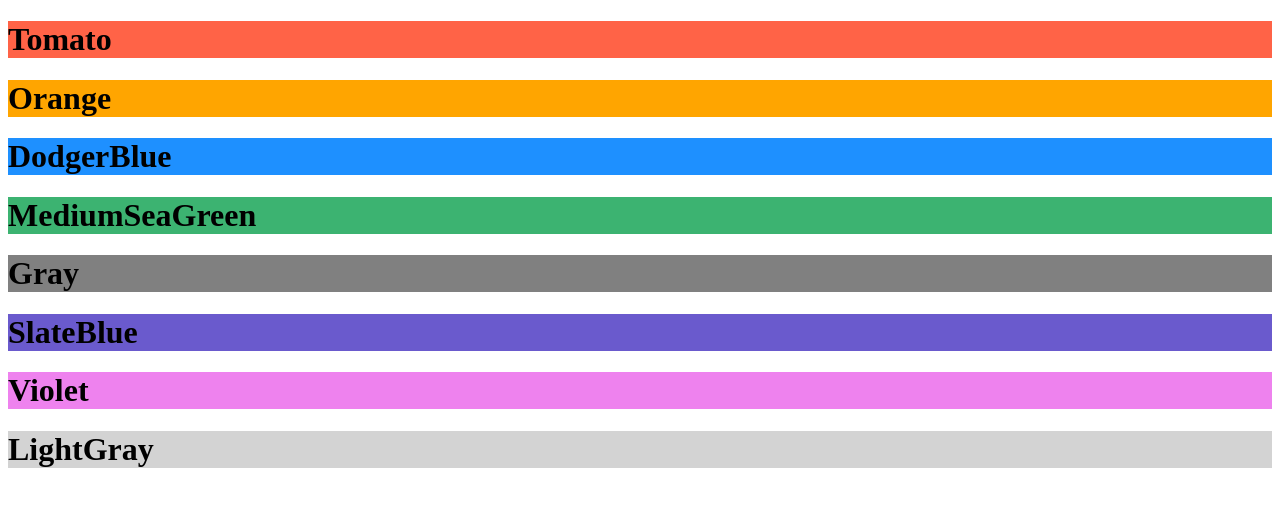
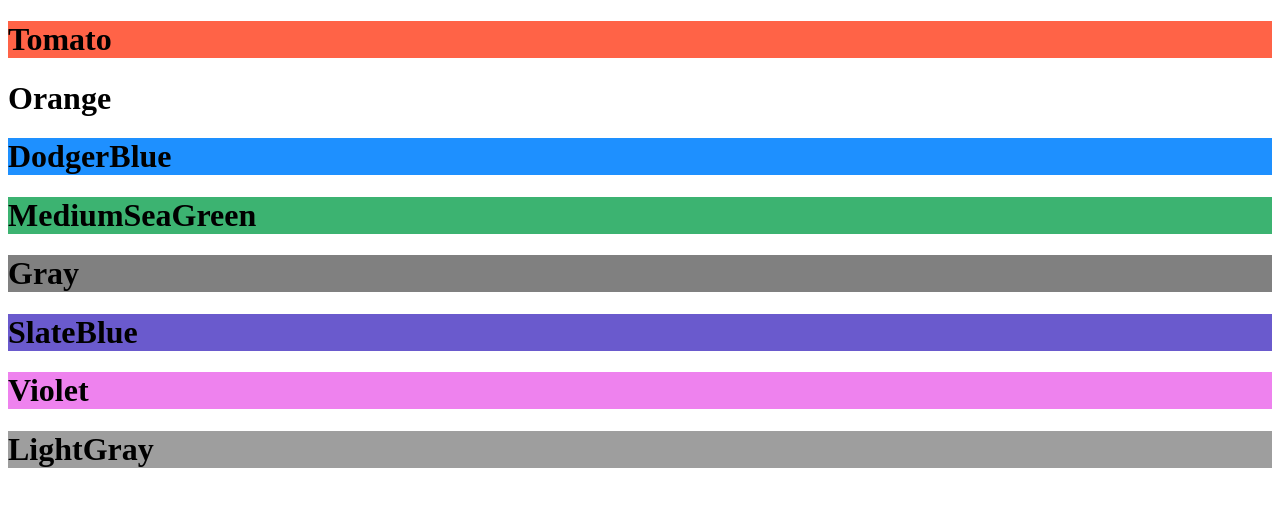
Before and after one commit to Wilson-Alvarrcin/Ejemplo-Presentacion, a plain HTML site: page index.html in a window 1280 px wide. Drawn offline with Linux system fonts and the light colour scheme.

Commit message:
Update index.html

```diff
--- a/index.html
+++ b/index.html
@@ -3,13 +3,13 @@
 <body>
 
 <h1 style="background-color:Tomato;">Tomato</h1>
-<h1 style="background-color:Orange;">Orange</h1>
+<h1 style="background-color:rgba(255,235,59,0.3;">Orange</h1>
 <h1 style="background-color:DodgerBlue;">DodgerBlue</h1>
 <h1 style="background-color:MediumSeaGreen;">MediumSeaGreen</h1>
 <h1 style="background-color:Gray;">Gray</h1>
 <h1 style="background-color:SlateBlue;">SlateBlue</h1>
 <h1 style="background-color:Violet;">Violet</h1>
-<h1 style="background-color:LightGray;">LightGray</h1>
+<h1 style="background-color:rgb(158,158,158);">LightGray</h1>
 
 </body>
 </html>
```
